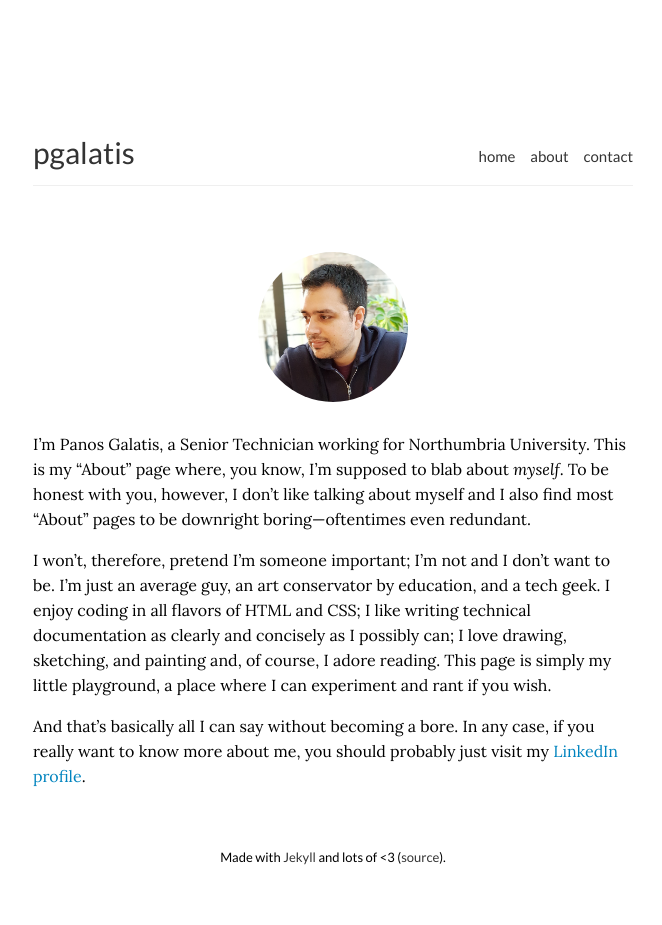
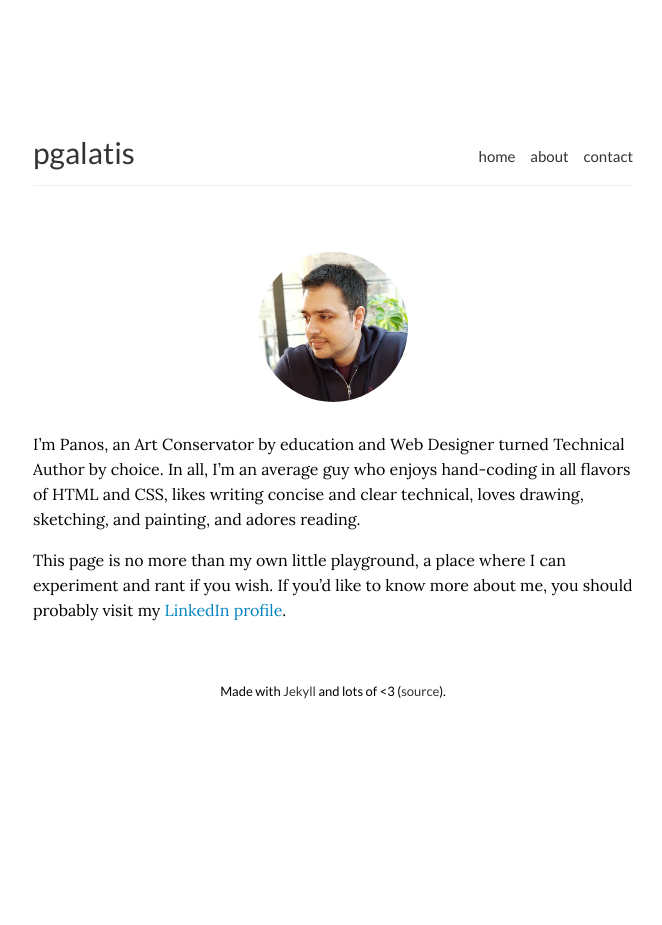
Before and after one commit to pgalatis/pgalatis.github.io, a Jekyll site: the page built from about.md, in a window 1280 px wide. Shown: the whole page, without its empty margins (307-969 px from the left). Built offline with Jekyll 4.4.1, drawn with Linux system fonts in a browser that asks for light colours; nearby versions of some CDN libraries; after the commit the page ends 900 px from its top, so only the background shows below that.

Commit message:
Update about.md

```diff
--- a/about.md
+++ b/about.md
@@ -5,8 +5,6 @@ layout: page
 
 <img src="https://pgalatis.github.io/images/me.jpg" title="Me" class="profile">
 
-I'm Panos Galatis, a Senior Technician working for Northumbria University. This is my "About" page where, you know, I'm supposed to blab about *myself*. To be honest with you, however, I don't like talking about myself and I also find most "About" pages to be downright boring---oftentimes even redundant.
+I'm Panos, an Art Conservator by education and Web Designer turned Technical Author by choice. In all, I'm an average guy who enjoys hand-coding in all flavors of HTML and CSS, likes writing concise and clear technical, loves drawing, sketching, and painting, and adores reading.
 
-I won't, therefore, pretend I'm someone important; I'm not and I don't want to be. I'm just an average guy, an art conservator by education, and a tech geek. I enjoy coding in all flavors of HTML and CSS; I like writing technical documentation as clearly and concisely as I possibly can; I love drawing, sketching, and painting and, of course, I adore reading. This page is simply my little playground, a place where I can experiment and rant if you wish.
-
-And that's basically all I can say without becoming a bore. In any case, if you really want to know more about me, you should probably just visit my <a href="https://www.linkedin.com/in/pgalatis/">LinkedIn profile</a>.
+This page is no more than my own little playground, a place where I can experiment and rant if you wish. If you'd like to know more about me, you should probably visit my <a href="https://www.linkedin.com/in/pgalatis/">LinkedIn profile</a>.
```
